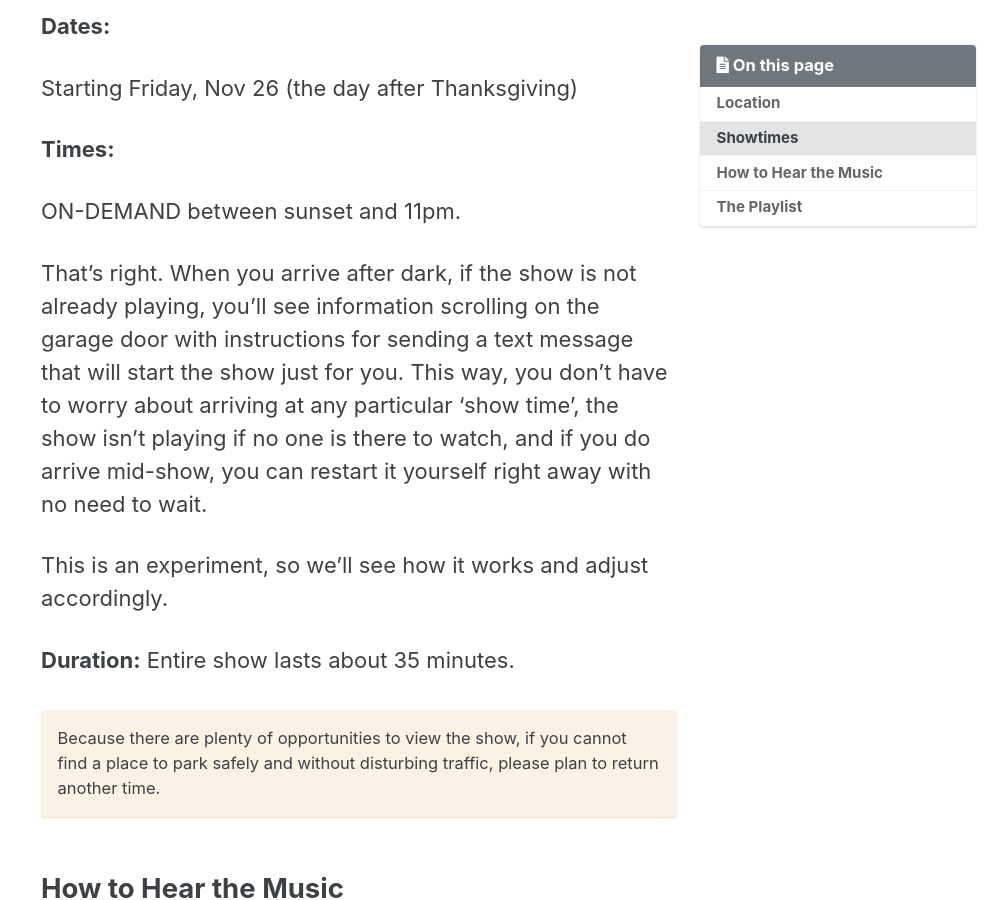
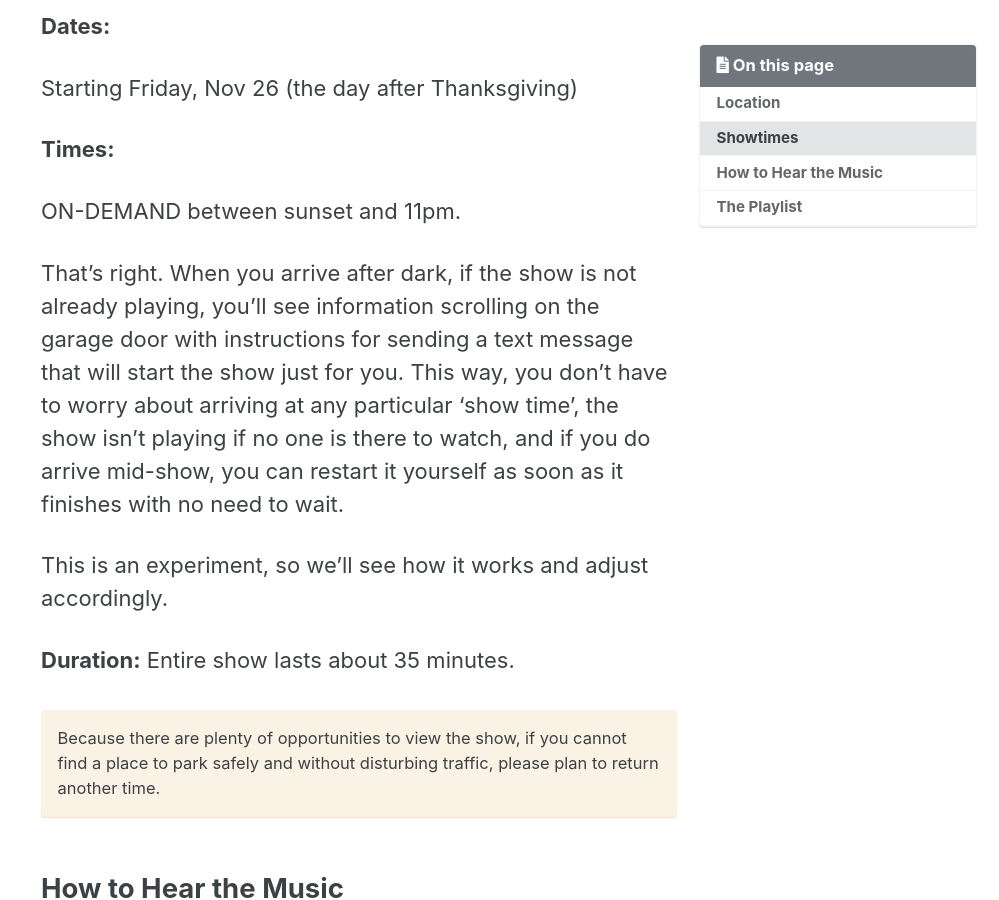
Before and after one commit to continja/sofarsogoode.github.io, a Jekyll site: the page built from _posts/2021-11-02-Christmas-2021.md, in a window 1280 px wide and 900 px high, scrolled down 1073 px. Shown: the whole window, without its empty margins (281-1280 px from the left). Built offline with Jekyll 4.4.1, drawn with Linux system fonts in a browser that asks for light colours; cached includes are drawn as plain includes.

Commit message:
Update 2021-11-02-Christmas-2021.md

```diff
--- a/_posts/2021-11-02-Christmas-2021.md
+++ b/_posts/2021-11-02-Christmas-2021.md
@@ -33,7 +33,7 @@ Starting Friday, Nov 26 (the day after Thanksgiving)
 
 ON-DEMAND between sunset and 11pm.
 
-That's right. When you arrive after dark, if the show is not already playing, you'll see information scrolling on the garage door with instructions for sending a text message that will start the show just for you. This way, you don't have to worry about arriving at any particular 'show time', the show isn't playing if no one is there to watch, and if you do arrive mid-show, you can restart it yourself right away with no need to wait.
+That's right. When you arrive after dark, if the show is not already playing, you'll see information scrolling on the garage door with instructions for sending a text message that will start the show just for you. This way, you don't have to worry about arriving at any particular 'show time', the show isn't playing if no one is there to watch, and if you do arrive mid-show, you can restart it yourself as soon as it finishes with no need to wait.
 
 This is an experiment, so we'll see how it works and adjust accordingly.
 
```
